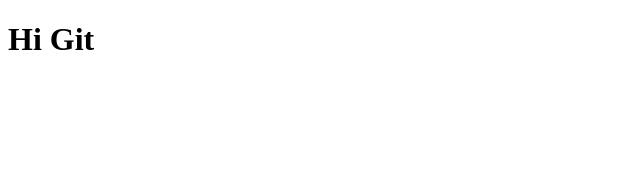
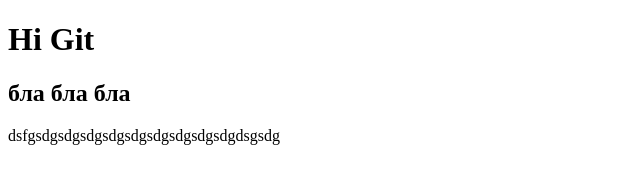
Before and after one commit to Nightout2021/first_project, a plain HTML site: page index.html in a window 1280 px wide. Shown: the whole page, without its empty margins (0-640 px from the left). Drawn offline with Linux system fonts and the light colour scheme.

Commit message:
second commit

```diff
--- a/index.html
+++ b/index.html
@@ -8,5 +8,7 @@
 </head>
 <body>
     <h1>Hi Git</h1>
+    <h2>бла бла бла </h2>
+    <p>dsfgsdgsdgsdgsdgsdgsdgsdgsdgsdgdsgsdg</p>
 </body>
 </html>
```
